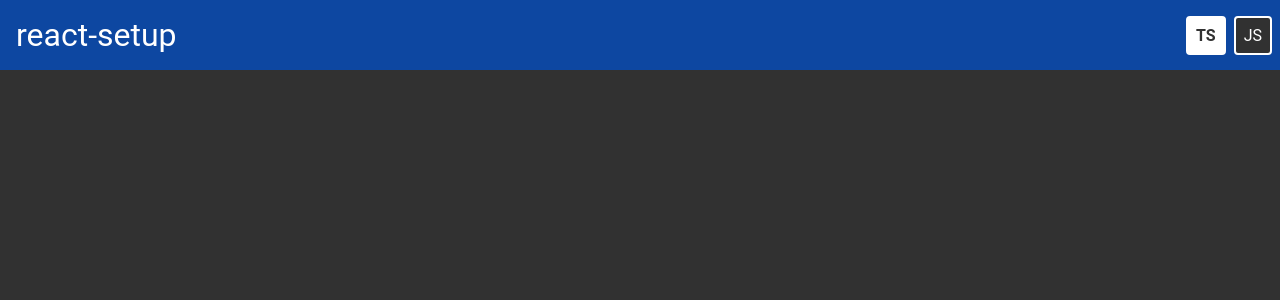
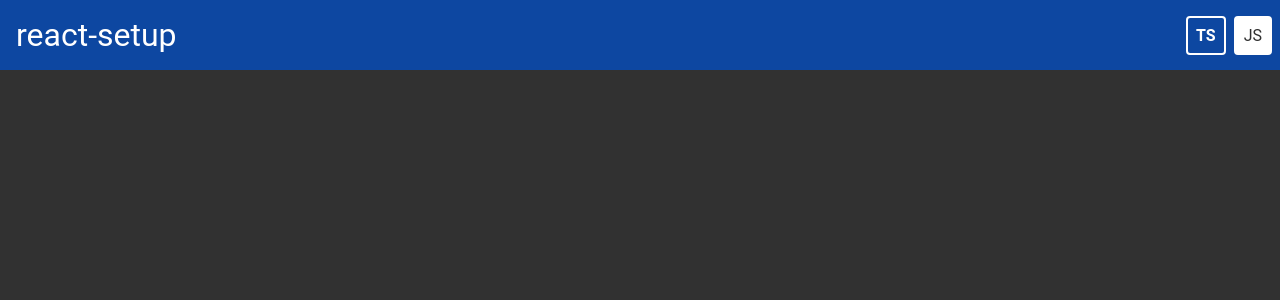
Before and after one commit to cl4pper/react-setup, a React app: page / in a window 1280 px wide. Shown: the top 300 px of the page. Built offline with nearby package versions, Linux system fonts and the light colour scheme; the HTML template or start-up script is replaced by a standard one.

Commit message:
feat: custom Chip active state

```diff
--- a/src/components/Chip/component.tsx
+++ b/src/components/Chip/component.tsx
@@ -1,5 +1,5 @@
 import React from 'react';
-import classsnames from 'classnames';
+import classnames from 'classnames';
 import { Text } from '@components';
 import * as Types from './types';
 import './style.scss';
@@ -7,10 +7,18 @@ import './style.scss';
 // STYLES
 
 const Chip = (props: Types.Props): JSX.Element => {
-  const { id, label, active } = props;
+  const { id, label, active, custom } = props;
+
+  function customize(): { color: string, background: string } {
+    const { color, background } = custom;
+    return {
+      color: color && active ? color : '#313131',
+      background: background && active ? background : '#FFFFFF'
+    }
+  }
 
   return (
-    <div id={id} data-testid={id} className={classsnames('Chip', {'Chip--active': active})}>
+    <div id={id} data-testid={id} className={classnames('Chip', { 'Chip--active': active })} style={customize()}>
       <Text id={`${id}-label`} content={label} bold={active} />
     </div>
   )
--- a/src/components/Chip/style.scss
+++ b/src/components/Chip/style.scss
@@ -10,7 +10,6 @@
   cursor: pointer;
 
   &--active {
-    background: $color-light;
-    color: $color-dark;
+    pointer-events: none;
   }
 }
--- a/src/components/Chip/types.ts
+++ b/src/components/Chip/types.ts
@@ -2,4 +2,8 @@ export interface Props {
   id: string;
   label: string;
   active?: boolean;
-}
+  custom?: {
+    background: string;
+    color: string;
+  }
+ }
--- a/src/containers/Topbar/container.tsx
+++ b/src/containers/Topbar/container.tsx
@@ -31,6 +31,7 @@ const Topbar = (props: Types.Props): JSX.Element => {
                 id={`${id}-ts`}
                 label="TS"
                 active={theme === 'ts'}
+                custom={{ color: '#FFFFFF', background: '#0d47a1'}}
               />
           </span>
           <span onClick={() => handleTheme('js')}>
@@ -38,6 +39,7 @@ const Topbar = (props: Types.Props): JSX.Element => {
                 id={`${id}-ts`}
                 label="JS"
                 active={theme === 'js'}
+                custom={{ color: '#313131', background: '#f0db4f'}}
               />
           </span>
         </div>
```
